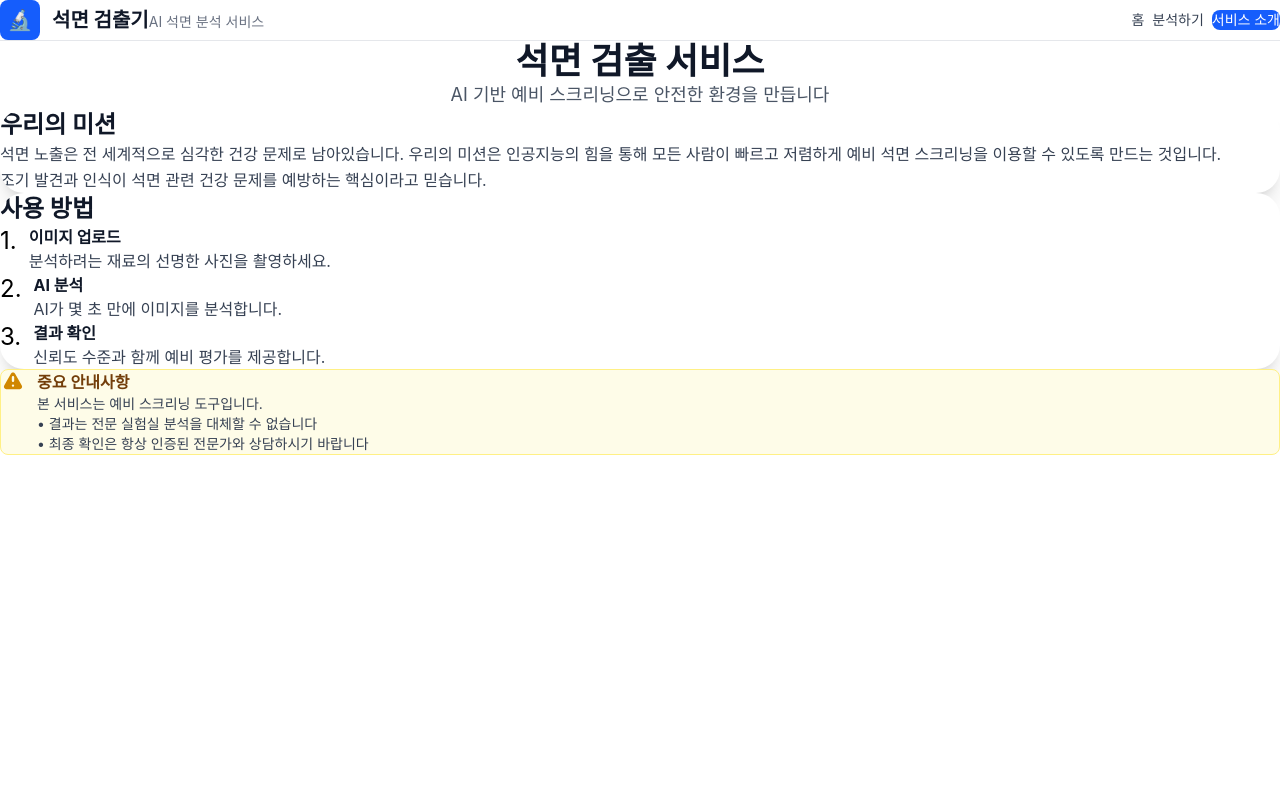
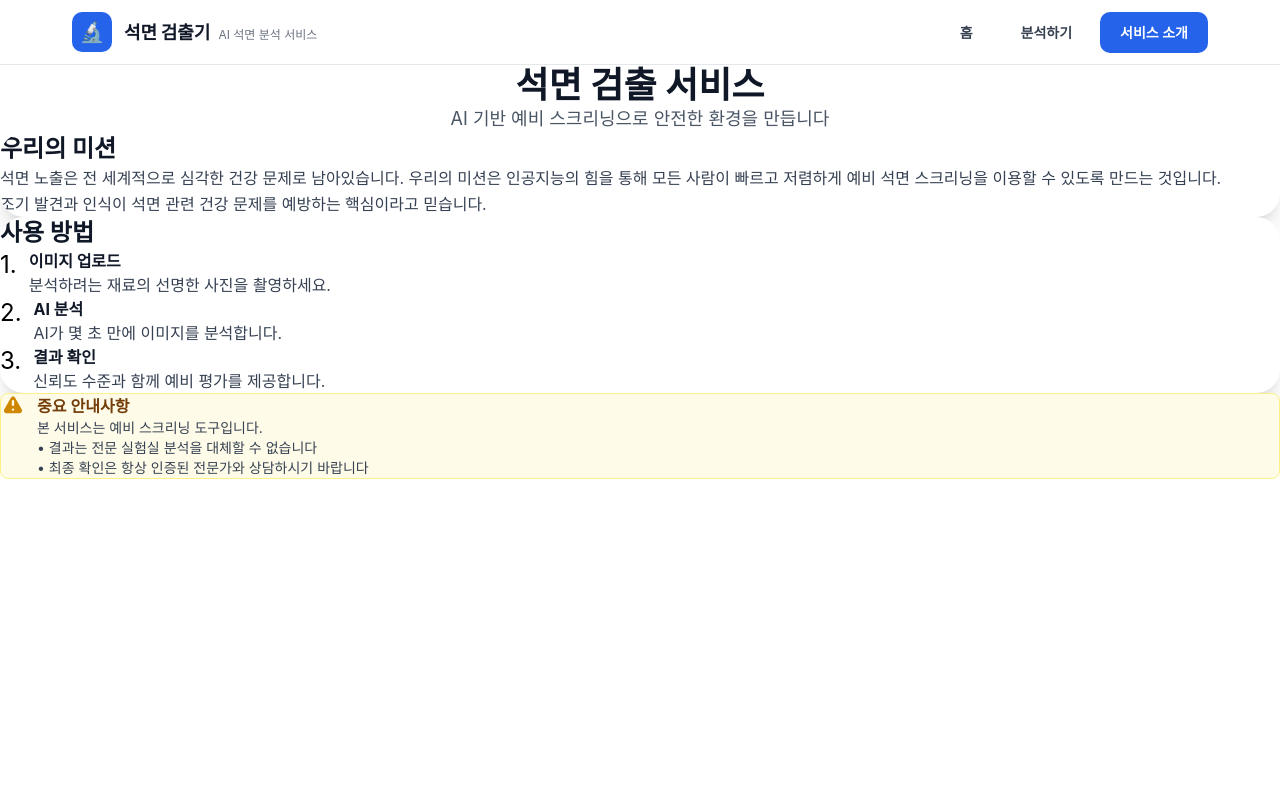
Before and after one commit to Kicklani/asbestos_FE, a React (Vite) app: page /about in a window 1280 px wide. Shown: the top 800 px of the page. Built offline with nearby package versions, Linux system fonts and the light colour scheme.

Commit message:
✨ feat: Header 디자인 수정

```diff
--- a/src/components/layout/Header.tsx
+++ b/src/components/layout/Header.tsx
@@ -1,43 +1,111 @@
-import React, { useState } from 'react';
-import { Link, useLocation } from 'react-router-dom';
+import React, { useState } from "react";
+import { Link, useLocation } from "react-router-dom";
 
 export const Header: React.FC = () => {
   const [isMenuOpen, setIsMenuOpen] = useState(false);
   const location = useLocation();
 
   const navItems = [
-    { path: '/', label: '홈' },
-    { path: '/analysis', label: '분석하기' },
-    { path: '/about', label: '서비스 소개' },
+    { path: "/", label: "홈" },
+    { path: "/analysis", label: "분석하기" },
+    { path: "/about", label: "서비스 소개" },
   ];
 
   const isActive = (path: string) => location.pathname === path;
 
   return (
-    <header className="bg-white border-b border-gray-200 w-full flex justify-center">
-      <div className="w-full max-w-[1400px] px-8 lg:px-16 py-4 flex items-center justify-between">
+    <header
+      style={{
+        background: "white",
+        borderBottom: "1px solid #e5e7eb",
+        width: "100%",
+        display: "flex",
+        justifyContent: "center",
+      }}
+    >
+      <div
+        style={{
+          width: "100%",
+          maxWidth: "1200px",
+          padding: "0 32px",
+          height: "64px",
+          display: "flex",
+          alignItems: "center",
+          justifyContent: "space-between",
+        }}
+      >
         {/* Logo */}
-        <Link to="/" className="flex items-center gap-3">
-          <div className="w-10 h-10 bg-blue-600 rounded-lg flex items-center justify-center">
-            <span className="text-white font-bold text-xl">🔬</span>
+        <Link
+          to="/"
+          style={{
+            display: "flex",
+            alignItems: "center",
+            gap: "12px",
+            textDecoration: "none",
+          }}
+        >
+          <div
+            style={{
+              width: "40px",
+              height: "40px",
+              background: "#2563eb",
+              borderRadius: "10px",
+              display: "flex",
+              alignItems: "center",
+              justifyContent: "center",
+            }}
+          >
+            <span style={{ fontSize: "20px" }}>🔬</span>
           </div>
           <div>
-            <span className="text-xl font-bold text-gray-900">석면 검출기</span>
-            <span className="hidden sm:inline text-sm text-gray-500 ml-2">AI 석면 분석 서비스</span>
+            <span
+              style={{ fontSize: "18px", fontWeight: "900", color: "#111827" }}
+            >
+              석면 검출기
+            </span>
+            <span
+              style={{
+                fontSize: "12px",
+                color: "#6b7280",
+                marginLeft: "8px",
+                display: "none",
+              }}
+              className="sm-inline"
+            >
+              AI 석면 분석 서비스
+            </span>
           </div>
         </Link>
 
         {/* Desktop Navigation */}
-        <nav className="hidden md:flex items-center gap-2">
+        <nav
+          style={{ display: "flex", alignItems: "center", gap: "8px" }}
+          className="hidden-mobile"
+        >
           {navItems.map((item) => (
             <Link
               key={item.path}
               to={item.path}
-              className={`px-4 py-2 rounded-lg text-sm font-medium transition-colors ${
-                isActive(item.path)
-                  ? 'bg-blue-600 text-white'
-                  : 'text-gray-700 hover:bg-gray-100'
-              }`}
+              style={{
+                padding: "10px 20px",
+                borderRadius: "10px",
+                fontSize: "14px",
+                fontWeight: "600",
+                textDecoration: "none",
+                transition: "all 0.2s",
+                background: isActive(item.path) ? "#2563eb" : "transparent",
+                color: isActive(item.path) ? "white" : "#374151",
+              }}
+              onMouseOver={(e) => {
+                if (!isActive(item.path)) {
+                  e.currentTarget.style.background = "#f3f4f6";
+                }
+              }}
+              onMouseOut={(e) => {
+                if (!isActive(item.path)) {
+                  e.currentTarget.style.background = "transparent";
+                }
+              }}
             >
               {item.label}
             </Link>
@@ -47,19 +115,39 @@ export const Header: React.FC = () => {
         {/* Mobile Menu Button */}
         <button
           onClick={() => setIsMenuOpen(!isMenuOpen)}
-          className="md:hidden p-2 hover:bg-gray-100 rounded-lg"
+          style={{
+            display: "none",
+            padding: "8px",
+            background: "transparent",
+            border: "none",
+            cursor: "pointer",
+            borderRadius: "8px",
+          }}
+          className="show-mobile"
           aria-label="메뉴 토글"
+          onMouseOver={(e) => (e.currentTarget.style.background = "#f3f4f6")}
+          onMouseOut={(e) => (e.currentTarget.style.background = "transparent")}
         >
           <svg
-            className="w-6 h-6 text-gray-700"
+            style={{ width: "24px", height: "24px", color: "#374151" }}
             fill="none"
             viewBox="0 0 24 24"
             stroke="currentColor"
           >
             {isMenuOpen ? (
-              <path strokeLinecap="round" strokeLinejoin="round" strokeWidth={2} d="M6 18L18 6M6 6l12 12" />
+              <path
+                strokeLinecap="round"
+                strokeLinejoin="round"
+                strokeWidth={2}
+                d="M6 18L18 6M6 6l12 12"
+              />
             ) : (
-              <path strokeLinecap="round" strokeLinejoin="round" strokeWidth={2} d="M4 6h16M4 12h16M4 18h16" />
+              <path
+                strokeLinecap="round"
+                strokeLinejoin="round"
+                strokeWidth={2}
+                d="M4 6h16M4 12h16M4 18h16"
+              />
             )}
           </svg>
         </button>
@@ -67,18 +155,34 @@ export const Header: React.FC = () => {
 
       {/* Mobile Navigation */}
       {isMenuOpen && (
-        <nav className="md:hidden border-t border-gray-200 w-full flex justify-center">
-          <div className="w-full max-w-[1400px] px-8 lg:px-16 py-4">
+        <nav
+          style={{
+            borderTop: "1px solid #e5e7eb",
+            width: "100%",
+            display: "flex",
+            justifyContent: "center",
+            background: "white",
+          }}
+          className="show-mobile"
+        >
+          <div
+            style={{ width: "100%", maxWidth: "1200px", padding: "16px 32px" }}
+          >
             {navItems.map((item) => (
               <Link
                 key={item.path}
                 to={item.path}
                 onClick={() => setIsMenuOpen(false)}
-                className={`block px-4 py-2 rounded-lg font-medium mb-2 ${
-                  isActive(item.path)
-                    ? 'bg-blue-600 text-white'
-                    : 'text-gray-700 hover:bg-gray-100'
-                }`}
+                style={{
+                  display: "block",
+                  padding: "12px 16px",
+                  borderRadius: "8px",
+                  fontWeight: "600",
+                  marginBottom: "8px",
+                  textDecoration: "none",
+                  background: isActive(item.path) ? "#2563eb" : "transparent",
+                  color: isActive(item.path) ? "white" : "#374151",
+                }}
               >
                 {item.label}
               </Link>
@@ -86,6 +190,22 @@ export const Header: React.FC = () => {
           </div>
         </nav>
       )}
+
+      <style>{`
+        @media (max-width: 768px) {
+          .hidden-mobile {
+            display: none !important;
+          }
+          .show-mobile {
+            display: block !important;
+          }
+        }
+        @media (min-width: 769px) {
+          .sm-inline {
+            display: inline !important;
+          }
+        }
+      `}</style>
     </header>
   );
 };
```
